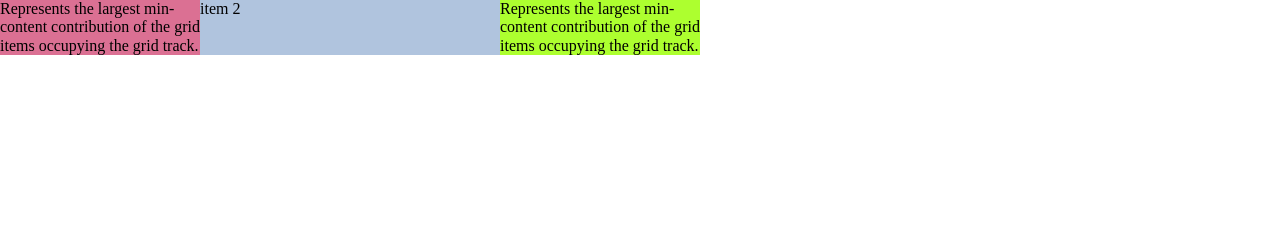
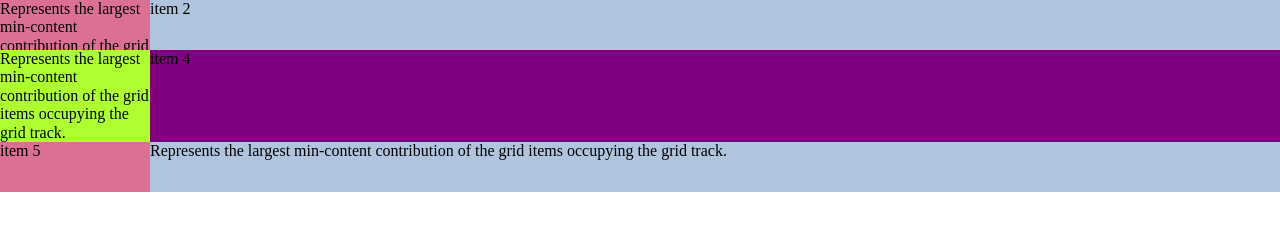
Before and after one commit to fidelman-study/grid-layout-tutor, a website: page pages/foundation-1.html in a window 1280 px wide. Drawn offline with nearby package versions, Linux system fonts and the light colour scheme.

Commit message:
from scss to css becouse of sccs dont allow to name lines

```diff
--- a/app/css/style.css
+++ b/app/css/style.css
@@ -1,8 +1,8 @@
-@charset "UTF-8";
 .grid {
     /* turn on chrome://flags/ Experimental Web Platform features  */
-  display: -ms-grid;
     display: grid;
+
+
     /*свойство для колонок*/
     /* станет ровно той ширины, которая нужна,
     чтобы уместить результат всех значений в свойстве  */
@@ -10,17 +10,31 @@
     /* max-content - максимальное содержание (все в 1 строку)*/
     /* minmax(min, max) - как min-width/height и max-width/height
     auto - min-width/height, max context в зависимости от положения*/
-  -ms-grid-columns: 200px minmax(100px, 300px) 200px;
-  grid-template-columns: 200px minmax(100px, 300px) 200px; }
+    /* если элементов больше, чем в свойстве они перенесутся */
+
+
+    grid-template-columns: [first nav] 150px [main] 1fr [last];
+    /* свойство для строк */
+    grid-template-rows: [first header] 50px [main] 1fr [footer] 50px [last];
+}
+
+
+
 
 /*========================
         Visualization
 ========================*/
-.grid-item1 {
-  background: palevioletred; }
-
-.grid-item2 {
-  background: lightsteelblue; }
-
-.grid-item3 {
-  background: greenyellow; }
+.grid-item1,
+.grid-item5 {
+    background: palevioletred;
+}
+.grid-item2,
+.grid-item6 {
+    background: lightsteelblue;
+}
+.grid-item3{
+    background: greenyellow;
+}
+.grid-item4 {
+    background: purple;
+}
--- a/pages/foundation-1.html
+++ b/pages/foundation-1.html
@@ -15,9 +15,21 @@
             Represents the largest min-content contribution of the grid items occupying the grid track.
         </div>
 
-        <div class="grid-item grid-item2">item 2</div>
+        <div class="grid-item grid-item2">
+            item 2
+        </div>
 
         <div class="grid-item grid-item3">
+            Represents the largest min-content contribution of the grid items occupying the grid track.
+        </div>
+
+        <div class="grid-item grid-item4">
+            item 4
+        </div>
+        <div class="grid-item grid-item5">
+            item 5
+        </div>
+        <div class="grid-item grid-item6">
             Represents the largest min-content contribution of the grid items occupying the grid track.
         </div>
     </div>
--- a/scss/includes/foundation-1.scss
+++ /dev/null
@@ -1,32 +0,0 @@
-.grid {
-  /* turn on chrome://flags/ Experimental Web Platform features  */
-  display: grid;
-
-
-  /*свойство для колонок*/
-  /* станет ровно той ширины, которая нужна,
-  чтобы уместить результат всех значений в свойстве  */
-  /* min-content - минимальное содержание (1 слово) */
-  /* max-content - максимальное содержание (все в 1 строку)*/
-  /* minmax(min, max) - как min-width/height и max-width/height
-  auto - min-width/height, max context в зависимости от положения*/
-
-
-  grid-template-columns: 200px minmax(100px, 300px) 200px;
-}
-
-
-
-
-/*========================
-        Visualization
-========================*/
-.grid-item1 {
-  background: palevioletred;
-}
-.grid-item2 {
-  background: lightsteelblue;
-}
-.grid-item3 {
-  background: greenyellow;
-}
--- a/scss/style.scss
+++ /dev/null
@@ -1,32 +0,0 @@
-.grid {
-  /* turn on chrome://flags/ Experimental Web Platform features  */
-  display: grid;
-
-
-  /*свойство для колонок*/
-  /* станет ровно той ширины, которая нужна,
-  чтобы уместить результат всех значений в свойстве  */
-  /* min-content - минимальное содержание (1 слово) */
-  /* max-content - максимальное содержание (все в 1 строку)*/
-  /* minmax(min, max) - как min-width/height и max-width/height
-  auto - min-width/height, max context в зависимости от положения*/
-
-
-  grid-template-columns: 200px minmax(100px, 300px) 200px;
-}
-
-
-
-
-/*========================
-        Visualization
-========================*/
-.grid-item1 {
-  background: palevioletred;
-}
-.grid-item2 {
-  background: lightsteelblue;
-}
-.grid-item3 {
-  background: greenyellow;
-}
```
Lines whose indentation alone changed are shown as unchanged.
